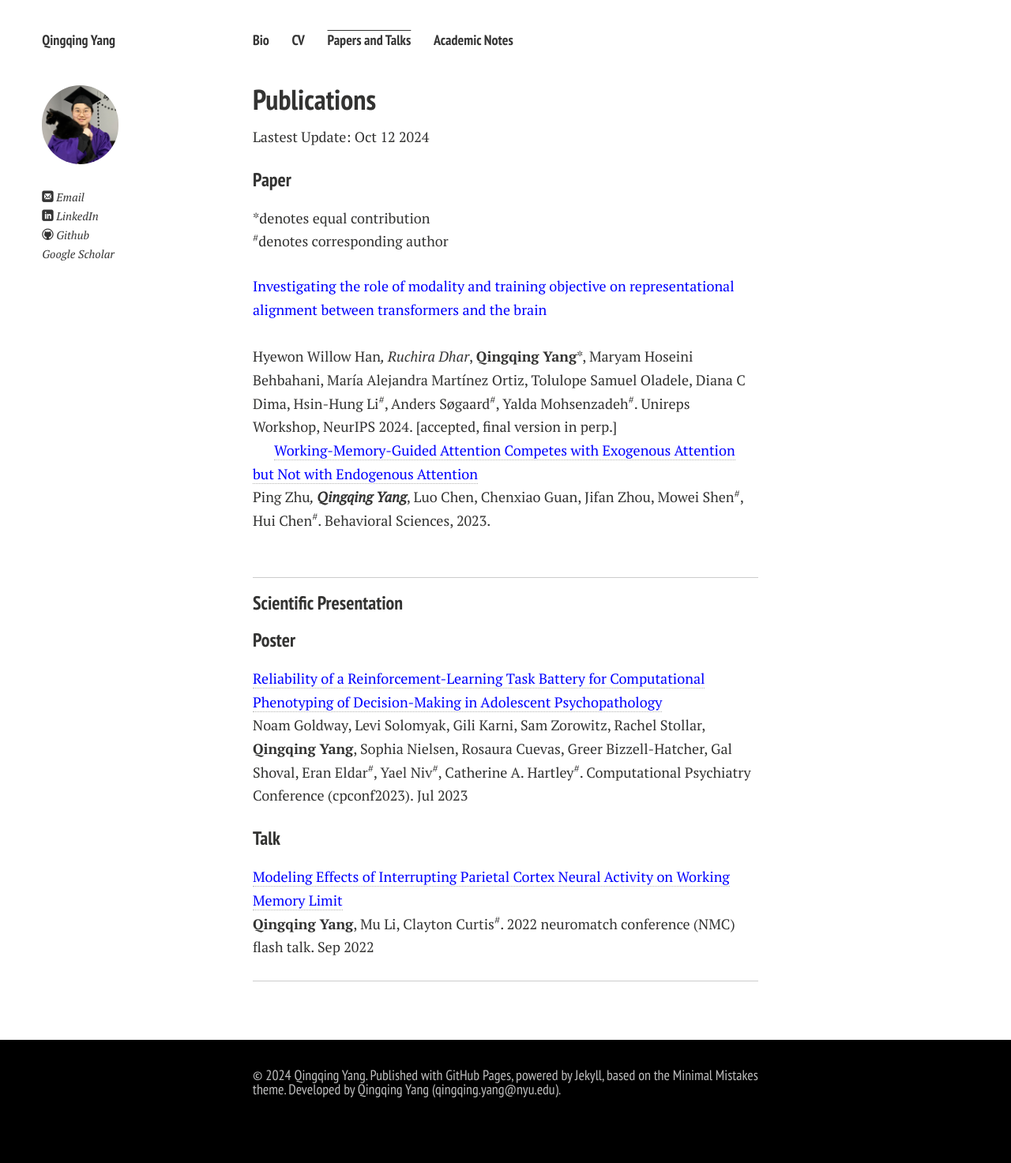
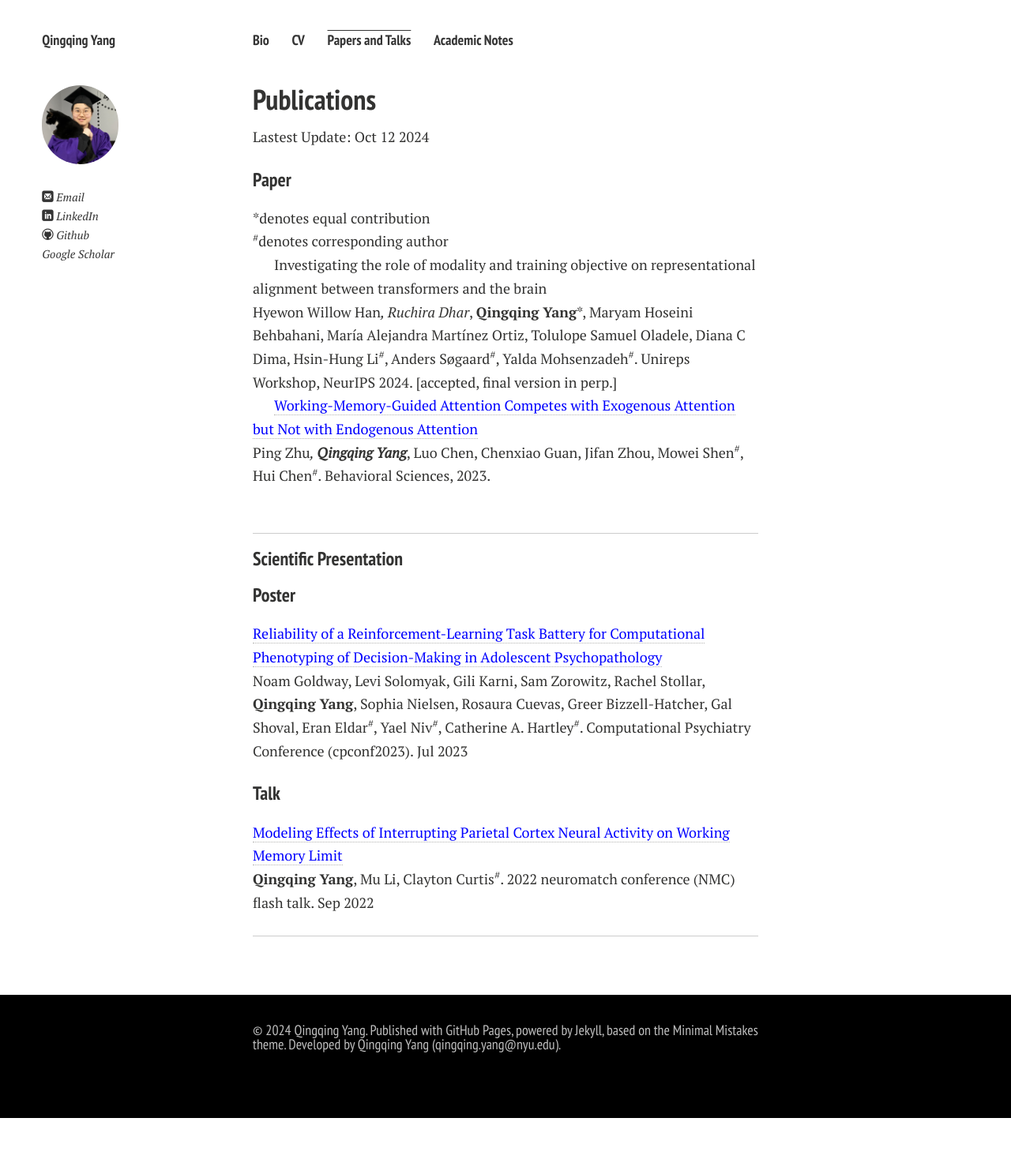
Before and after one commit to Qingqing-Yang-177/Qingqing-Yang-177.github.io, a Jekyll site: the page built from publications.md, in a window 1280 px wide. Shown: the whole page at 79% size. Built offline with Jekyll 4.4.1, drawn with Linux system fonts in a browser that asks for light colours; nearby versions of some CDN libraries; comment, search, counter and statistics services are not loaded; a style sheet for code colours, icons or effects is not loaded; after the commit the page ends 1416 px from its top, so only the background shows below that.

Commit message:
Update publications.md

```diff
--- a/publications.md
+++ b/publications.md
@@ -12,7 +12,7 @@ Lastest Update: Oct 12 2024
 *denotes equal contribution <br>
 <sup>#</sup>denotes corresponding author
 
-<font color="blue">Investigating the role of modality and training objective on representational alignment between transformers and the brain</font> <br>Hyewon Willow Han*, Ruchira Dhar*, **Qingqing Yang***, Maryam Hoseini Behbahani, María Alejandra Martínez Ortiz, Tolulope Samuel Oladele, Diana C Dima, Hsin-Hung Li<sup>#</sup>, Anders Søgaard<sup>#</sup>, Yalda Mohsenzadeh<sup>#</sup>. Unireps Workshop, NeurIPS 2024. [accepted, final version in perp.]
+<span color="blue">Investigating the role of modality and training objective on representational alignment between transformers and the brain</span> <br>Hyewon Willow Han*, Ruchira Dhar*, **Qingqing Yang***, Maryam Hoseini Behbahani, María Alejandra Martínez Ortiz, Tolulope Samuel Oladele, Diana C Dima, Hsin-Hung Li<sup>#</sup>, Anders Søgaard<sup>#</sup>, Yalda Mohsenzadeh<sup>#</sup>. Unireps Workshop, NeurIPS 2024. [accepted, final version in perp.] <br>
 
 <a href="https://www.mdpi.com/2076-328X/13/5/426" style="color: blue;">Working-Memory-Guided Attention Competes with Exogenous Attention but Not with Endogenous Attention</a> <br> Ping Zhu*, **Qingqing Yang***, Luo Chen, Chenxiao Guan, Jifan Zhou, Mowei Shen<sup>#</sup>, Hui Chen<sup>#</sup>. Behavioral Sciences, 2023.<br>
 
```
